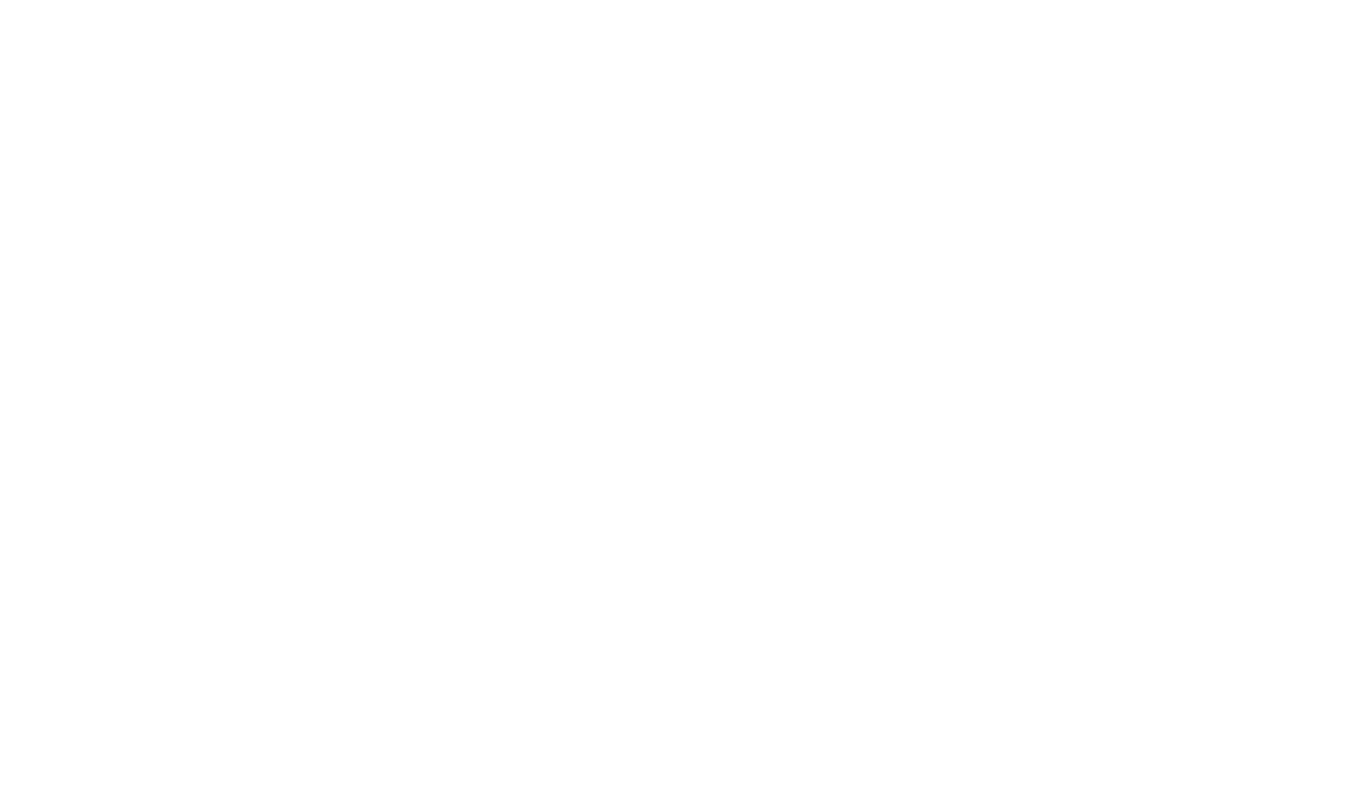
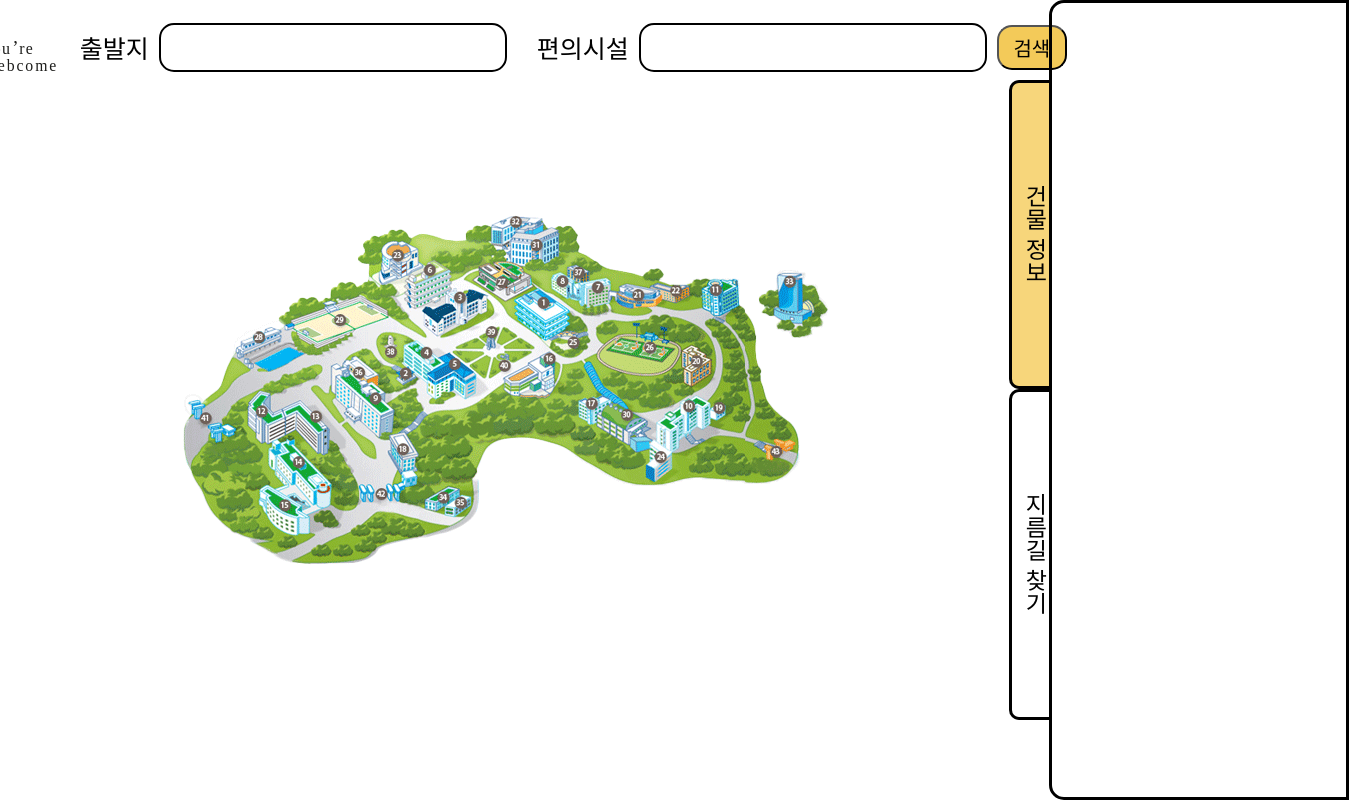
Before and after one commit to CSID-DGU/2023-1-OPPS1--Son-3, a React (Create React App) app in the folder frontend/: page /buildingInfo in a window 1280 px wide. Before the commit this address had no page. Shown: the top 802 px of the page, 1349 px wide, since content can reach past the window. Built offline with nearby package versions, Linux system fonts and the light colour scheme; a web font is replaced by a local one.

Commit message:
feat: buildingInfo 페이지 구현

```diff
--- /dev/null
+++ b/frontend/src/components/Search.jsx
@@ -0,0 +1,103 @@
+import styled from "styled-components";
+import { useNavigate } from "react-router-dom";
+export default function Search({ pinX, pinY, handleOnSubmit, destination }) {
+  const navigate = useNavigate();
+  return (
+    <SearchMap>
+      <Header>
+        <Icon
+          id="icon"
+          src="/Logo.svg"
+          onClick={() => navigate("/mainPage")}
+        ></Icon>
+        <Form
+          onSubmit={(e) => {
+            handleOnSubmit(e);
+          }}
+        >
+          <Div>
+            <Span>출발지</Span>
+            <Input type="text" name="" id="" />
+          </Div>
+          <Div>
+            <Span>편의시설</Span>
+            <Input type="text" name="" id="" />
+          </Div>
+          <Button>검색</Button>
+        </Form>
+      </Header>
+      <ImgMarkingContainer>
+        <Img src="/campus_map.png"></Img>
+        {destination && (
+          <Map_Mark_Container pinX={pinX} pinY={pinY}>
+            <img src="/MapMark.svg" alt="" />
+          </Map_Mark_Container>
+        )}
+      </ImgMarkingContainer>
+    </SearchMap>
+  );
+}
+const SearchMap = styled.article`
+  flex-grow: 1;
+  display: flex;
+  flex-direction: column;
+  align-items: center;
+`;
+const Header = styled.header`
+  display: flex;
+  align-items: center;
+  justify-content: center;
+  height: 65px;
+  margin-top: 15px;
+`;
+const Form = styled.form`
+  display: flex;
+  align-items: center;
+  flex-shrink: 0;
+  /* justify-self: center; */
+`;
+const Map_Mark_Container = styled.div`
+  position: absolute;
+  width: 20px;
+  left: ${(props) => props && `${props.pinX}px`};
+  top: ${(props) => props && `${props.pinY}px`};
+  background-image: url("/Map_mark.svg");
+`;
+const Div = styled.div`
+  padding: 10px;
+  display: flex;
+  justify-content: center;
+  align-items: center;
+`;
+const Span = styled.span`
+  margin: 10px;
+  display: inline-block;
+  font-size: 25px;
+`;
+const Button = styled.button`
+  border-radius: 15px;
+  align-self: center;
+  font-size: 20px;
+  width: 70px;
+  height: 45px;
+  background-color: rgb(243, 202, 89);
+`;
+const Input = styled.input`
+  border-radius: 15px;
+  padding: 10px;
+  font-size: 20px;
+  border: 2.8px black solid;
+`;
+const Icon = styled.img`
+  height: 100%;
+  padding-top: 10px;
+  cursor: pointer;
+`;
+const Img = styled.img`
+  display: block;
+`;
+
+const ImgMarkingContainer = styled.div`
+  position: relative;
+  margin: 50px 0;
+`;
--- a/frontend/src/lib/router.jsx
+++ b/frontend/src/lib/router.jsx
@@ -9,6 +9,7 @@ import MainPage from "../pages/Mainpage";
 import Map from "../pages/Map";
 import Convenient from "../pages/Convenient";
 import To_Map from "../pages/To_Map";
+import BuildingInfo from "../pages/BuildingInfo";
 import Main from "../pages/Mainpage";
 function Router() {
   return (
@@ -17,6 +18,10 @@ function Router() {
         <Route path="/" element={<Navigate to="/mainPage" />}></Route>
         <Route path="/mainPage" element={<MainPage></MainPage>}></Route>
         <Route path="/to_map/" element={<To_Map></To_Map>}></Route>
+        <Route
+          path="//buildingInfo"
+          element={<BuildingInfo></BuildingInfo>}
+        ></Route>
         <Route path="/convenient" element={<Convenient></Convenient>} />
       </Routes>
     </BrowserRouter>
--- /dev/null
+++ b/frontend/src/pages/BuildingInfo.jsx
@@ -0,0 +1,68 @@
+import styled from "styled-components";
+import Footer from "../components/Footer";
+import Search from "../components/Search";
+export default function BuildingInfo() {
+  return (
+    <>
+      <Container className="Section">
+        <Search></Search>
+        <Article>
+          <Section>
+            <Div>
+              <Item className="selected">
+                <span>건물 정보</span>
+              </Item>
+              <Item>
+                <span>지름길 찾기</span>
+              </Item>
+            </Div>
+            <Content></Content>
+          </Section>
+        </Article>
+      </Container>
+      <Footer></Footer>
+    </>
+  );
+}
+const Container = styled.section`
+  display: flex;
+`;
+const Article = styled.article`
+  margin-left: auto;
+`;
+const Section = styled.section`
+  display: flex;
+  align-items: center;
+`;
+const Div = styled.div`
+  height: 80vh;
+  display: flex;
+  flex-direction: column;
+  align-items: center;
+  .selected {
+    background-color: rgb(247, 214, 123);
+  }
+`;
+const Item = styled.div`
+  width: 40px;
+  border: 3px black solid;
+  border-right: 0px;
+  border-top-left-radius: 10px;
+  border-bottom-left-radius: 10px;
+  flex-grow: 1;
+  writing-mode: vertical-lr;
+  text-align: center;
+
+  span {
+    display: inline-block;
+    padding: 3px;
+    font-size: 23px;
+  }
+`;
+const Content = styled.div`
+  border: 3px black solid;
+  border-top-left-radius: 15px;
+  border-bottom-left-radius: 15px;
+  height: 100vh;
+  width: 300px;
+`;
--- a/frontend/src/pages/Convenient.jsx
+++ b/frontend/src/pages/Convenient.jsx
@@ -3,9 +3,8 @@ import styled from "styled-components";
 import { ReactComponent as Map_Icon } from "../asset/Map_Icon.svg";
 import { pinPositionData } from "../lib/Data";
 import Footer from "../components/Footer";
-import { useNavigate } from "react-router-dom";
+import Search from "../components/Search";
 const Convenient = () => {
-  const navigate = useNavigate();
   const [destination, setDestination] = useState(null);
   const [pinPosition, setPinPosition] = useState([0, 0]);
   const [pinX, pinY] = [...pinPosition];
@@ -34,38 +33,12 @@ const Convenient = () => {
   return (
     <>
       <Section className="Section">
-        <SearchMap>
-          <Header>
-            <Icon
-              id="icon"
-              src="/Logo.svg"
-              onClick={() => navigate("/mainPage")}
-            ></Icon>
-            <Form
-              onSubmit={(e) => {
-                handleOnSubmit(e);
-              }}
-            >
-              <Div>
-                <Span>출발지</Span>
-                <Input type="text" name="" id="" />
-              </Div>
-              <Div>
-                <Span>편의시설</Span>
-                <Input type="text" name="" id="" />
-              </Div>
-              <Button>검색</Button>
-            </Form>
-          </Header>
-          <ImgMarkingContainer>
-            <Img src="/campus_map.png"></Img>
-            {destination && (
-              <Map_Mark_Container pinX={pinX} pinY={pinY}>
-                <img src="/MapMark.svg" alt="" />
-              </Map_Mark_Container>
-            )}
-          </ImgMarkingContainer>
-        </SearchMap>
+        <Search
+          pinX={pinX}
+          pinY={pinY}
+          handleOnSubmit={handleOnSubmit}
+          destination={destination}
+        ></Search>
         <Article id="convenientList">
           <h1>가까운 편의시설</h1>
           <Map_Icon_Container>
@@ -136,12 +109,7 @@ const Map_Icon_Container = styled.div`
   margin-left: auto;
   margin-right: 15px;
 `;
-const SearchMap = styled.article`
-  flex-grow: 1;
-  display: flex;
-  flex-direction: column;
-  align-items: center;
-`;
+
 const Article = styled.article`
   background-color: rgb(243, 202, 89);
   height: 100%;
@@ -158,64 +126,7 @@ const Article = styled.article`
     text-align: center;
   }
 `;
-const Header = styled.header`
-  display: flex;
-  align-items: center;
-  justify-content: center;
-  height: 65px;
-  margin-top: 15px;
-`;
-const Form = styled.form`
-  display: flex;
-  align-items: center;
-  flex-shrink: 0;
-  /* justify-self: center; */
-`;
-const Map_Mark_Container = styled.div`
-  position: absolute;
-  width: 20px;
-  left: ${(props) => props && `${props.pinX}px`};
-  top: ${(props) => props && `${props.pinY}px`};
-  background-image: url("/Map_mark.svg");
-`;
-const Div = styled.div`
-  padding: 10px;
-  display: flex;
-  justify-content: center;
-  align-items: center;
-`;
-const Span = styled.span`
-  margin: 10px;
-  display: inline-block;
-  font-size: 25px;
-`;
-const Button = styled.button`
-  border-radius: 15px;
-  align-self: center;
-  font-size: 20px;
-  width: 70px;
-  height: 45px;
-  background-color: rgb(243, 202, 89);
-`;
-const Input = styled.input`
-  border-radius: 15px;
-  padding: 10px;
-  font-size: 20px;
-  border: 2.8px black solid;
-`;
-const Icon = styled.img`
-  height: 100%;
-  padding-top: 10px;
-  cursor: pointer;
-`;
-const Img = styled.img`
-  display: block;
-`;
 
-const ImgMarkingContainer = styled.div`
-  position: relative;
-  margin: 50px 0;
-`;
 const Map_Span = styled.span`
   display: block;
   font-size: 20px;
--- a/frontend/src/pages/To_Map.jsx
+++ b/frontend/src/pages/To_Map.jsx
@@ -49,7 +49,7 @@ const Map = () => {
       <Section className="Section">
         <NavBar></NavBar>
         <Form>
-          <H1>지도</H1>
+          <H1>교내 경로</H1>
           <Div>
             <Span>출발지</Span>
             <Input type="text" name="" id="" />
```
